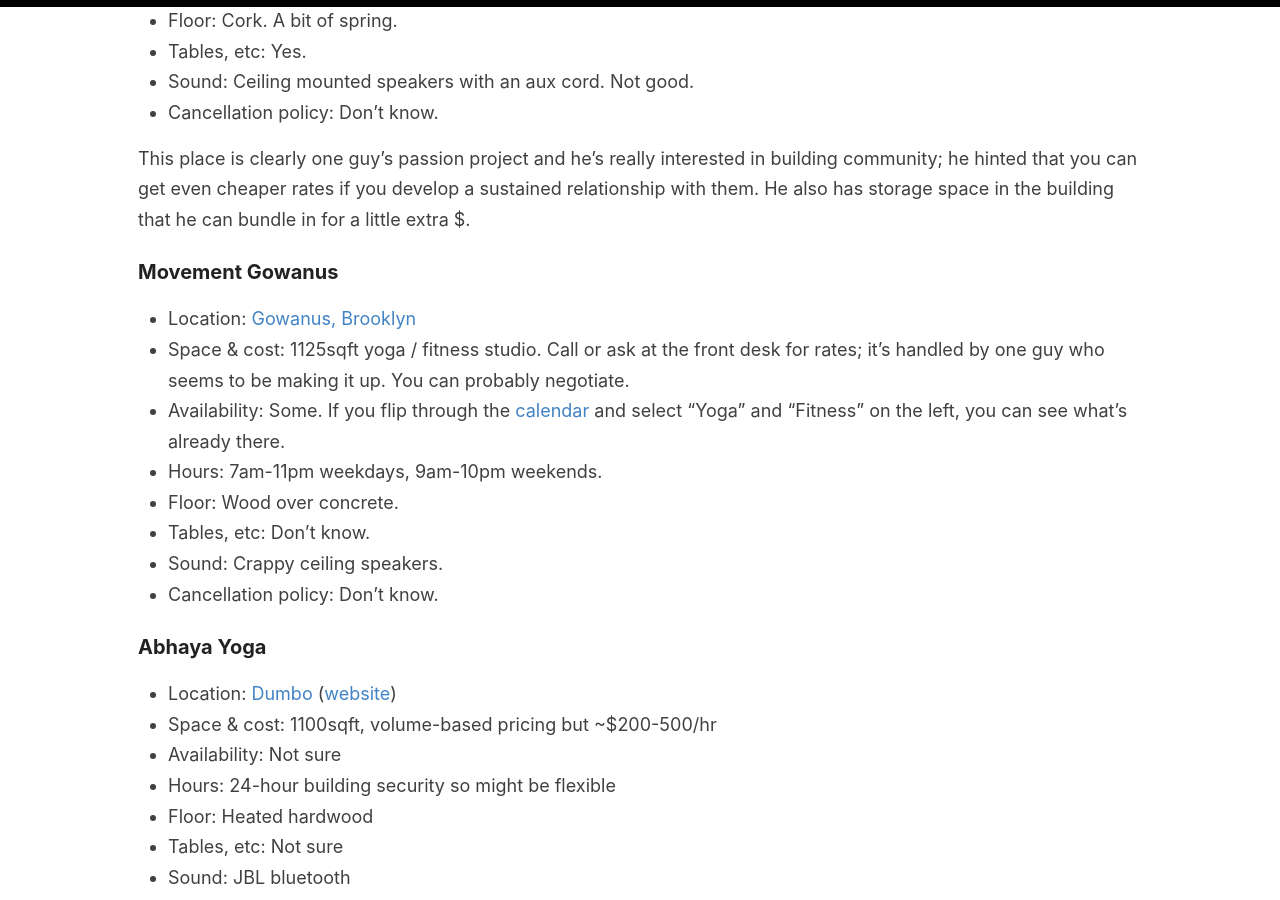
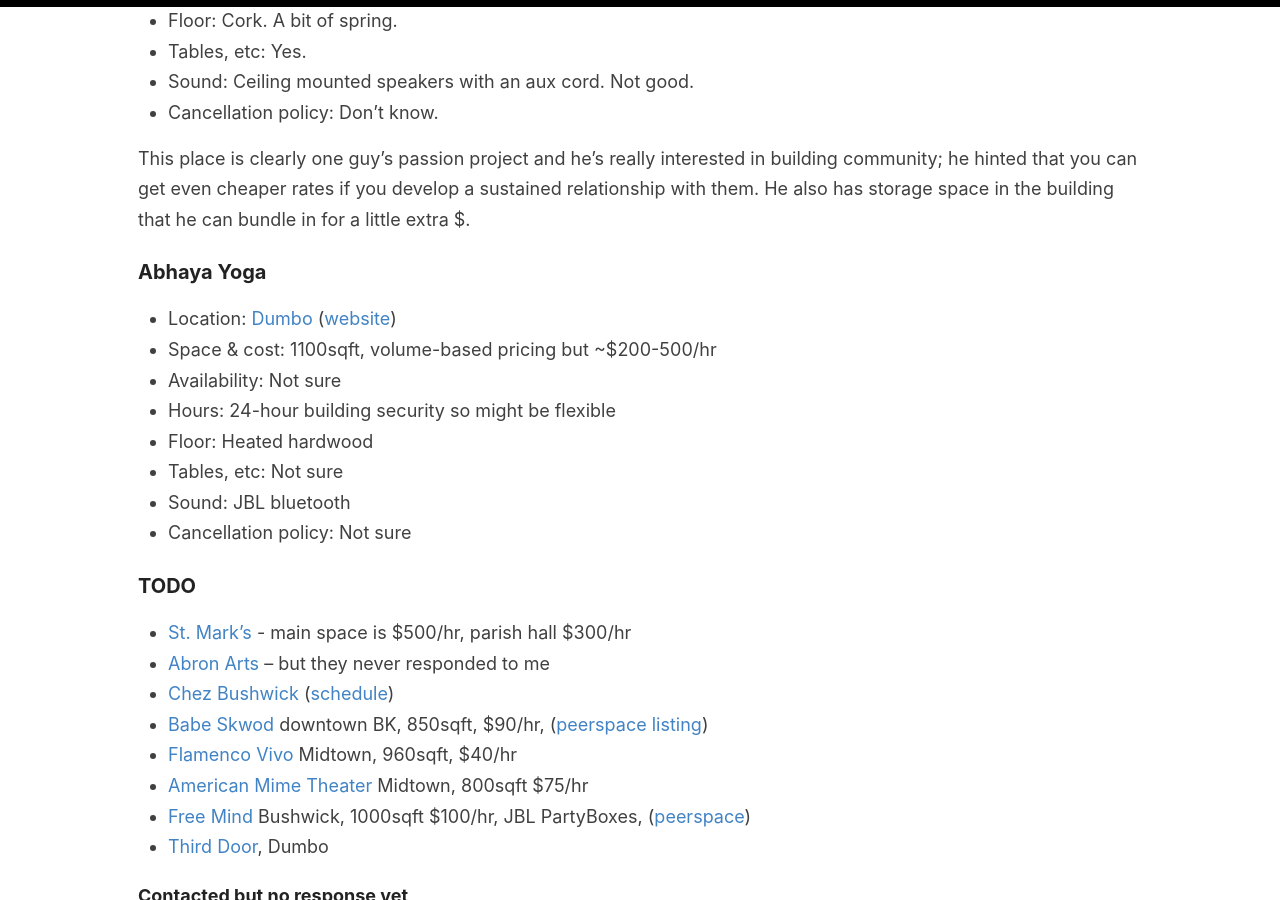
Before and after one commit to helgridly/dance, a Jekyll site: the page built from _pages/spaces.md, in a window 1280 px wide and 900 px high, scrolled down 4284 px. Built offline with Jekyll 4.4.1, drawn with Linux system fonts in a browser that asks for light colours.

Commit message:
removed movement gowanus, it got vetoed

```diff
--- a/_pages/spaces.md
+++ b/_pages/spaces.md
@@ -131,17 +131,6 @@ Nico used to run classes here, in the theater. He described them as a rocket shi
 
 This place is clearly one guy's passion project and he's really interested in building community; he hinted that you can get even cheaper rates if you develop a sustained relationship with them. He also has storage space in the building that he can bundle in for a little extra $.
 
-### Movement Gowanus
-
-* Location: [Gowanus, Brooklyn](https://maps.app.goo.gl/CHyfXquyVoGUy7376)
-* Space & cost: 1125sqft yoga / fitness studio. Call or ask at the front desk for rates; it's handled by one guy who seems to be making it up. You can probably negotiate.
-* Availability: Some. If you flip through the [calendar](https://movementgyms.com/gowanus/calendar/?location=gowanus) and select "Yoga" and "Fitness" on the left, you can see what's already there.
-* Hours: 7am-11pm weekdays, 9am-10pm weekends.
-* Floor: Wood over concrete.
-* Tables, etc: Don't know.
-* Sound: Crappy ceiling speakers.
-* Cancellation policy: Don't know.
-
 ### Abhaya Yoga
 
 * Location: [Dumbo](https://maps.app.goo.gl/HuswwQAgZdqrnkmw6) ([website](https://abhayayoga.com/about/))
```
